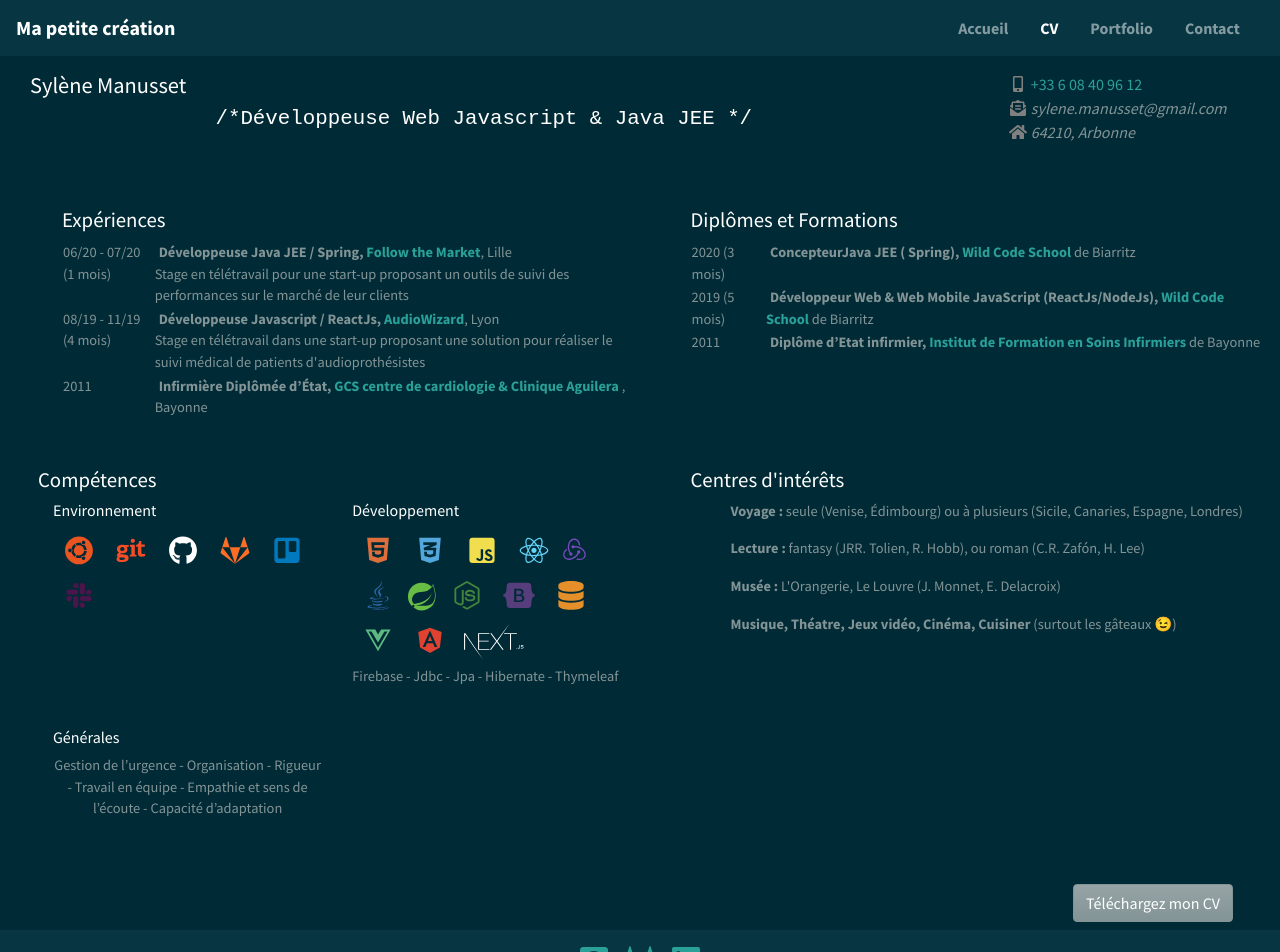
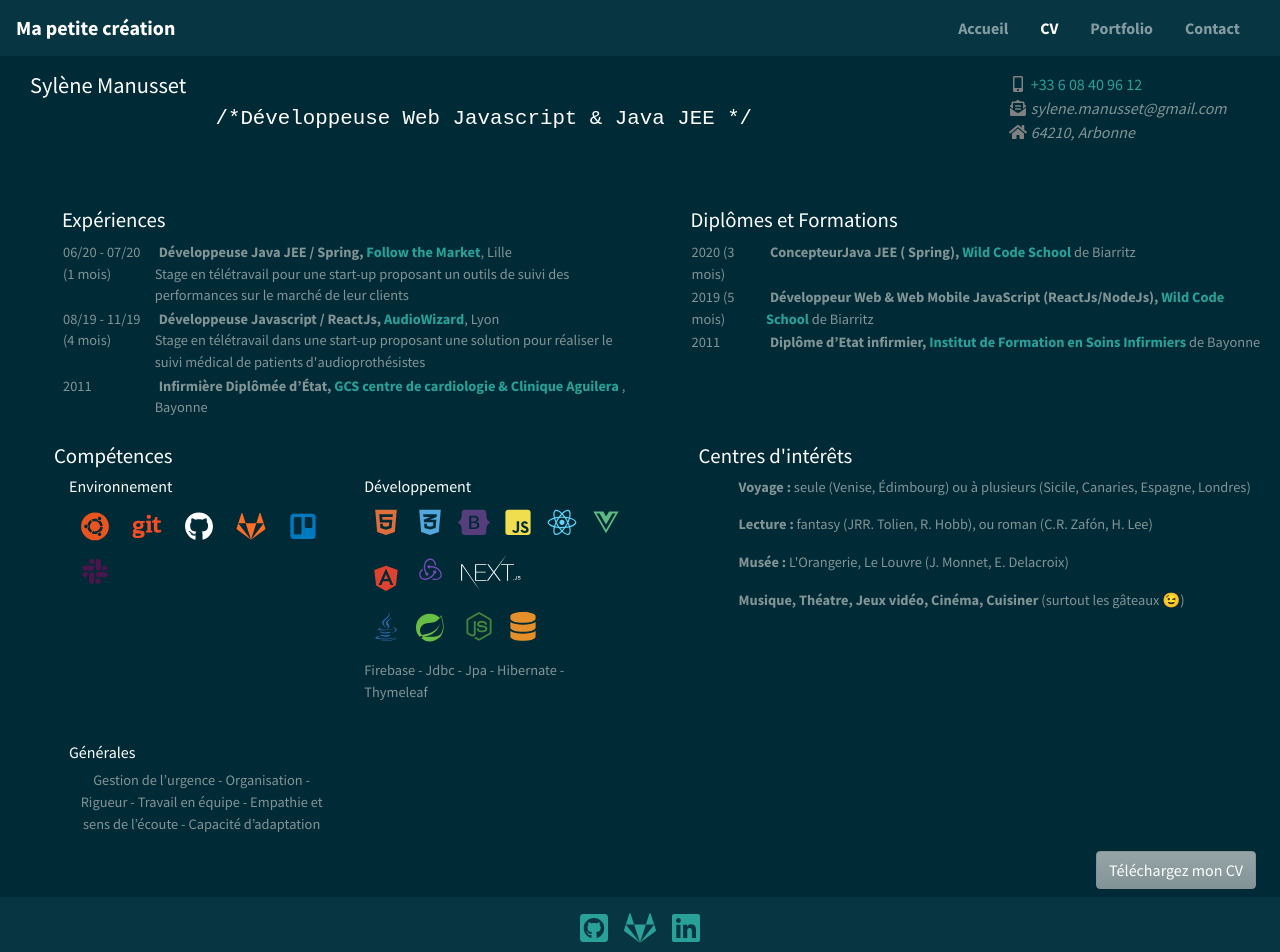
Before and after one commit to Zesysy/my-web-site, a Next.js app: page /resume in a window 1280 px wide. Shown: the top 952 px of the page. Built offline with nearby package versions, Linux system fonts and the light colour scheme.

Commit message:
fix responsive

```diff
--- a/components/IconCustom.jsx
+++ b/components/IconCustom.jsx
@@ -3,7 +3,7 @@ import PropTypes from "prop-types";
 const IconCustom = ({ id, size, position, box, content }) => (
   <i aria-hidden={true} title={id}>
     <svg
-      className={`svg-inline--fa fa-null fa-pull-null ${size} ${position}`}
+      className={`svg-inline--fa fa-null fa-pull-null m-2 ${size} ${position}`}
       xmlns="http://www.w3.org/2000/svg"
       viewBox={`0 -20 ${box} 100`}
     >
--- a/components/home/TypeWriter.jsx
+++ b/components/home/TypeWriter.jsx
@@ -66,7 +66,7 @@ const TypeWriter = () => {
           @media (max-width: 699px) {
             .hello,
             h2 {
-              font-size: 1.2rem;
+              font-size: 1.1rem;
             }
 
             h3 {
--- a/components/resume/BodyResume.jsx
+++ b/components/resume/BodyResume.jsx
@@ -16,7 +16,7 @@ const BodyResume = () => {
           <Qualifications />
         </Col>
       </Row>
-      <Row className="justify-content-between ml-2 mt-5">
+      <Row className="justify-content-between ml-md-4 ml-2 mt-md-4 mt-2">
         <Col lg="6">
           <Skills />
         </Col>
@@ -24,7 +24,7 @@ const BodyResume = () => {
           <Hobbies />
         </Col>
       </Row>
-      <Row className="m-2 justify-content-end mt-5">
+      <Row className="mb-2 justify-content-end">
         <a
           tag="button"
           className="btn btn-secondary float-right mr-4"
--- a/components/resume/Qualifications.jsx
+++ b/components/resume/Qualifications.jsx
@@ -62,6 +62,10 @@ const Qualifications = () => {
             span {
               font-size: 0.7rem;
             }
+
+            .textQualifications {
+              margin-top: 10px;
+            }
           }
         `}
       </style>
--- a/components/resume/ResumeHeader.jsx
+++ b/components/resume/ResumeHeader.jsx
@@ -25,7 +25,7 @@ const ResumeHeader = () => {
 
   return (
     <>
-      <section className="mb-5">
+      <section className="mb-md-5">
         <Row className="m-0 mt-3">
           <Col lg="9" md="7">
             <h3>Sylène Manusset</h3>
--- a/components/resume/Skills.jsx
+++ b/components/resume/Skills.jsx
@@ -42,11 +42,14 @@ const Skills = () => {
                 {item.logo === "redux" ? (
                   <IconCustom id="Redux" content={icons[0].content} />
                 ) : item.logo === "nextJs" ? (
-                  <IconCustom
-                    id="NextJs"
-                    content={icons[1].content}
-                    position={icons[1].position}
-                  />
+                  <>
+                    <IconCustom
+                      id="NextJs"
+                      content={icons[1].content}
+                      position={icons[1].position}
+                    />
+                    <br />
+                  </>
                 ) : item.logo === "spring" ? (
                   <IconCustom
                     id="Spring"
@@ -58,7 +61,7 @@ const Skills = () => {
                 ) : (
                   <FontAwesomeIcon
                     icon={item.logo}
-                    className="align-middle m-2"
+                    className="align-middle m-1"
                     size="2x"
                     color={item.color}
                     title={item.title}
--- a/data/itemsSkills.data.js
+++ b/data/itemsSkills.data.js
@@ -29,9 +29,13 @@ export const itemsEnvironment = [
 export const itemsDevlopment = [
   { logo: faHtml5, color: "#de6e3c", title: "Html5" },
   { logo: faCss3Alt, color: "#53a7dc", title: "CSS3" },
+  { logo: faBootstrap, color: "#563d7c", title: "Bootstrap" },
   { logo: faJsSquare, color: "#f1de4f", title: "JavaScript" },
   { logo: faReact, color: "#62d4fa", title: "ReactJs" },
+  { logo: faVuejs, color: "#5eb983", title: "VueJs" },
+  { logo: faAngular, color: "#df4230", title: "VueJs" },
   { logo: "redux" },
+  { logo: "nextJs" },
   {
     logo: faJava,
     color: "#2e68ab",
@@ -39,9 +43,5 @@ export const itemsDevlopment = [
   },
   { logo: "spring" },
   { logo: faNodeJs, color: "#43853d", title: "NodeJs" },
-  { logo: faBootstrap, color: "#563d7c", title: "Bootstrap" },
   { logo: faDatabase, color: "#e48f29", title: "MySql" },
-  { logo: faVuejs, color: "#5eb983", title: "VueJs" },
-  { logo: faAngular, color: "#df4230", title: "VueJs" },
-  { logo: "nextJs" },
 ];
```
